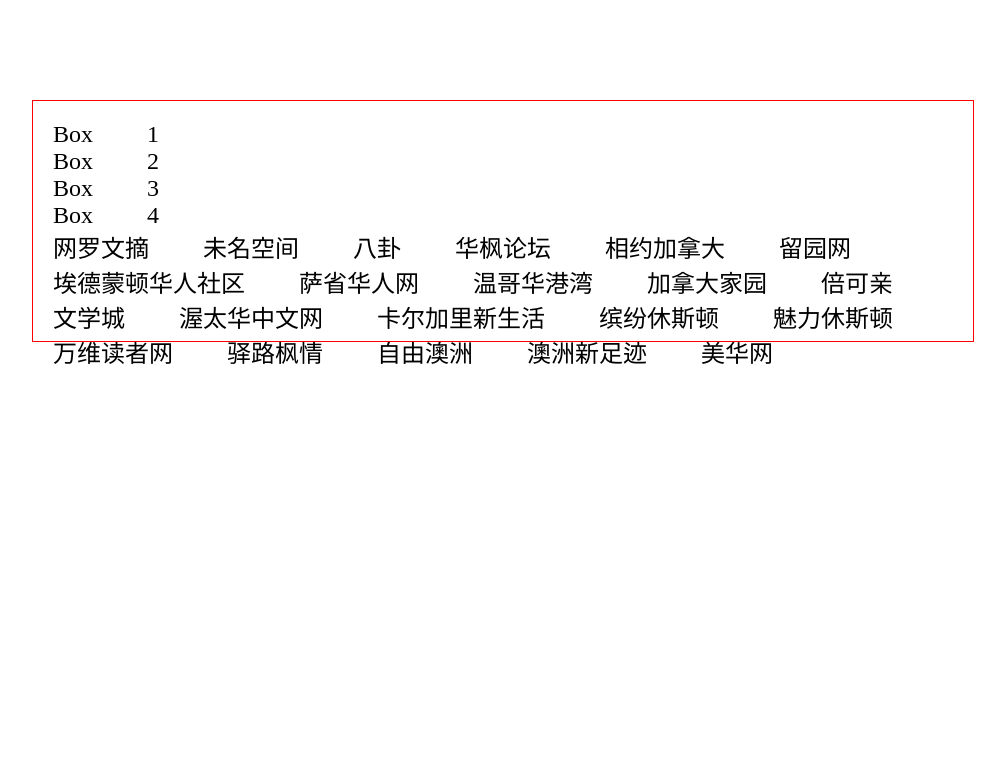
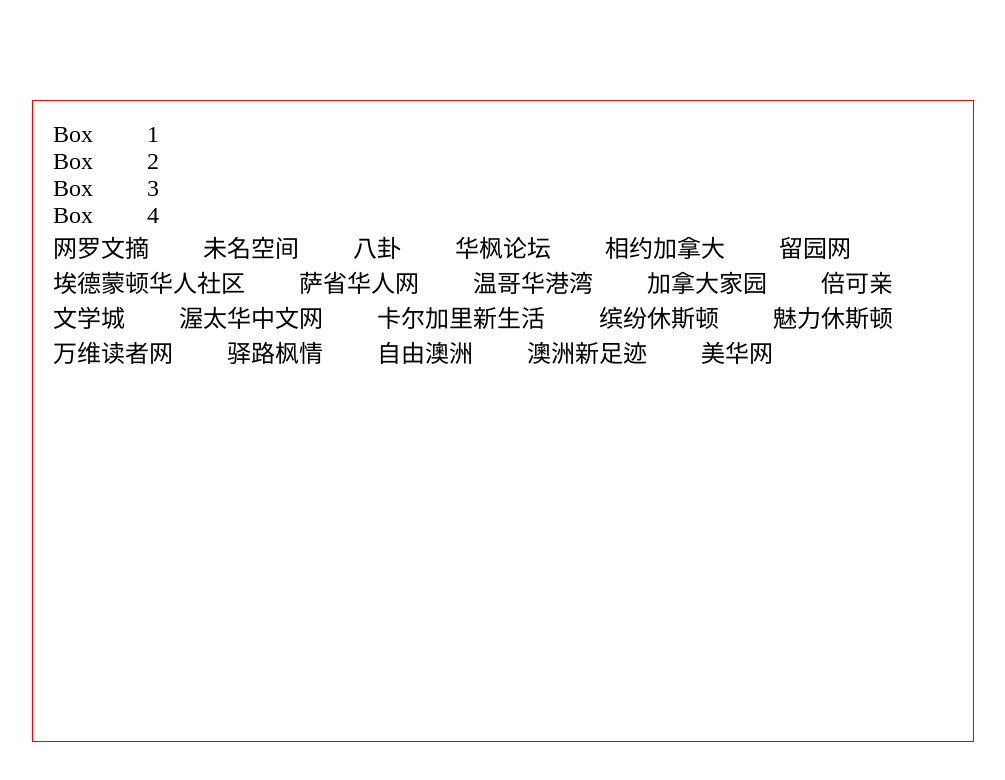
Before and after one commit to johnisthedeveloper/hrsw123, a plain HTML site: page index.html in a window 1280 px wide. Shown: the whole page, without its empty margins (137-1142 px from the left). Drawn offline with Linux system fonts and the light colour scheme.

Commit message:
Update index.html

```diff
--- a/index.html
+++ b/index.html
@@ -5,7 +5,7 @@
 <meta http-equiv="Content-Type" content="text/html; charset=utf-8" />
 <title>华人上网123</title>
 <style type="text/css">
-.box{width:900px; height:200px; border:1px solid #F00; margin:100px auto 0; padding: 20px; }
+.box{width:900px; height:600px; border:1px solid #F00; margin:100px auto 0; padding: 20px; }
 body{font-size:24px; word-spacing:2em;}
 a:link{text-decoration:none; color:black;}
 a:hover {text-decoration:none; color:red;}
```
